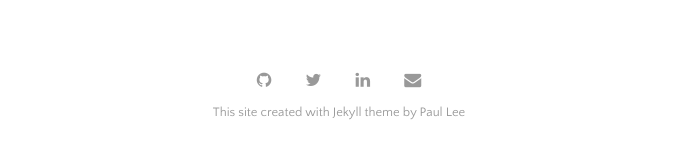
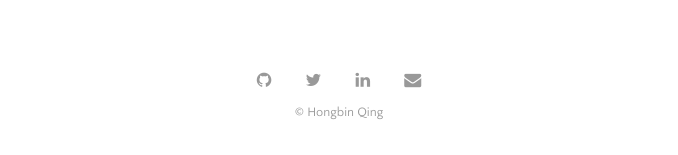
Before and after one commit to hongbinqing/hongbinqing.github.io, a Jekyll site: the page built from index.html, in a window 1280 px wide. Shown: the part 806-961 px from the top of the page, without its empty margins (301-979 px from the left). Built offline with Jekyll 4.4.1, drawn with Linux system fonts in a browser that asks for light colours; the list of posts is cut into pages by our own code.

Commit message:
Update footer.html

```diff
--- a/_includes/footer.html
+++ b/_includes/footer.html
@@ -1,4 +1,4 @@
 <footer class="footer">
   {% include social-icons.html %}
-  <div class="footer-description">This site created with Jekyll theme by Paul Lee </div>
+  <div class="footer-description">© Hongbin Qing </div>
 </footer>
```
